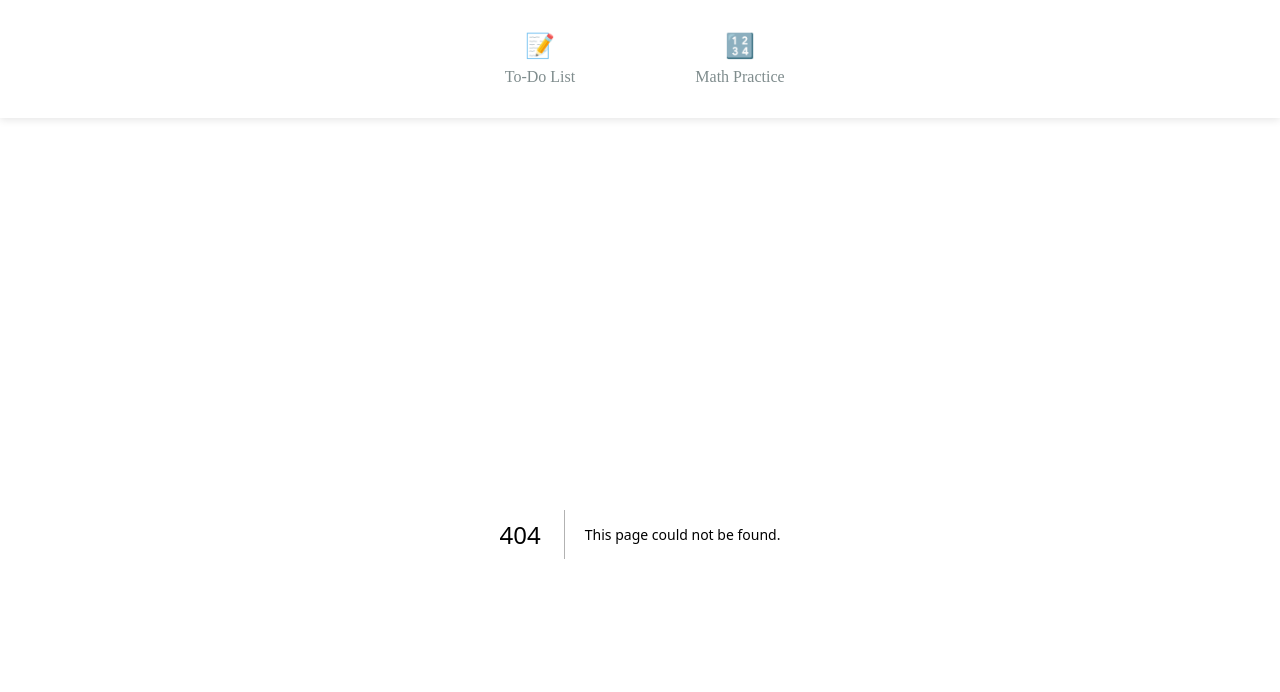
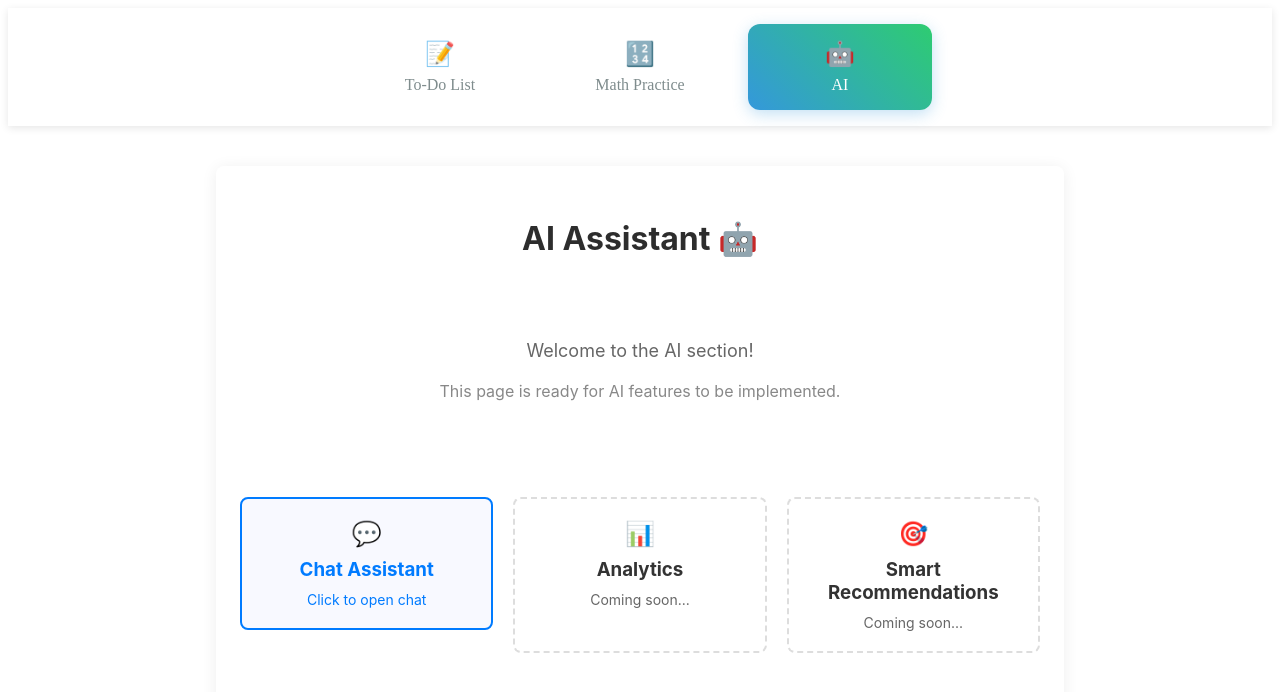
Before and after one commit to billonline33/copilotai, a Next.js app in the folder src/: page /ai in a window 1280 px wide. Before the commit this address had no page. Shown: the top 692 px of the page. Built offline with nearby package versions, Linux system fonts and the light colour scheme.

Commit message:
Add new empty form for AI module

```diff
--- /dev/null
+++ b/src/app/ai/page.tsx
@@ -0,0 +1,97 @@
+"use client";
+
+import Link from "next/link";
+
+export default function AIPage() {
+  return (
+    <main style={{
+      maxWidth: "800px",
+      margin: "40px auto",
+      background: "#fff",
+      borderRadius: "8px",
+      boxShadow: "0 2px 16px #eee",
+      padding: "32px 24px",
+      fontFamily: '"Inter", sans-serif',
+      minHeight: "500px"
+    }}>
+      <h1 style={{
+        textAlign: "center",
+        marginBottom: "24px",
+        color: "#2d2d2d",
+        fontSize: "2rem"
+      }}>
+        AI Assistant 🤖
+      </h1>
+
+      <div style={{
+        textAlign: "center",
+        color: "#666",
+        padding: "40px 20px"
+      }}>
+        <p style={{ fontSize: "18px", marginBottom: "20px" }}>
+          Welcome to the AI section!
+        </p>
+        <p style={{ fontSize: "16px", color: "#888" }}>
+          This page is ready for AI features to be implemented.
+        </p>
+      </div>
+
+      <div style={{
+        display: "grid",
+        gap: "20px",
+        gridTemplateColumns: "repeat(auto-fit, minmax(250px, 1fr))",
+        marginTop: "40px"
+      }}>
+        <Link href="/ai/chat" style={{ textDecoration: "none" }}>
+          <div style={{
+            padding: "20px",
+            border: "2px solid #007bff",
+            borderRadius: "8px",
+            textAlign: "center",
+            color: "#007bff",
+            cursor: "pointer",
+            transition: "all 0.3s ease",
+            backgroundColor: "#f8f9ff"
+          }}
+          onMouseOver={(e) => {
+            e.currentTarget.style.backgroundColor = "#007bff";
+            e.currentTarget.style.color = "#fff";
+          }}
+          onMouseOut={(e) => {
+            e.currentTarget.style.backgroundColor = "#f8f9ff";
+            e.currentTarget.style.color = "#007bff";
+          }}
+          >
+            <div style={{ fontSize: "24px", marginBottom: "10px" }}>💬</div>
+            <h3 style={{ margin: "0 0 10px 0" }}>Chat Assistant</h3>
+            <p style={{ margin: "0", fontSize: "14px" }}>Click to open chat</p>
+          </div>
+        </Link>
+
+        <div style={{
+          padding: "20px",
+          border: "2px dashed #ddd",
+          borderRadius: "8px",
+          textAlign: "center",
+          color: "#666"
+        }}>
+          <div style={{ fontSize: "24px", marginBottom: "10px" }}>📊</div>
+          <h3 style={{ margin: "0 0 10px 0", color: "#333" }}>Analytics</h3>
+          <p style={{ margin: "0", fontSize: "14px" }}>Coming soon...</p>
+        </div>
+
+        <div style={{
+          padding: "20px",
+          border: "2px dashed #ddd",
+          borderRadius: "8px",
+          textAlign: "center",
+          color: "#666"
+        }}>
+          <div style={{ fontSize: "24px", marginBottom: "10px" }}>🎯</div>
+          <h3 style={{ margin: "0 0 10px 0", color: "#333" }}>Smart Recommendations</h3>
+          <p style={{ margin: "0", fontSize: "14px" }}>Coming soon...</p>
+        </div>
+      </div>
+    </main>
+  );
+}
--- a/src/app/components/Navigation.tsx
+++ b/src/app/components/Navigation.tsx
@@ -29,6 +29,16 @@ export default function Navigation() {
           <span className={styles.icon}>🔢</span>
           <span>Math Practice</span>
         </Link>
+
+        <Link
+          href="/ai"
+          className={`${styles.navLink} ${
+            pathname === "/ai" ? styles.active : ""
+          }`}
+        >
+          <span className={styles.icon}>🤖</span>
+          <span>AI</span>
+        </Link>
       </div>
     </nav>
   );
```
Also changed, not shown: src/app/ai/chat/page.tsx (added, +77 -0 lines).
